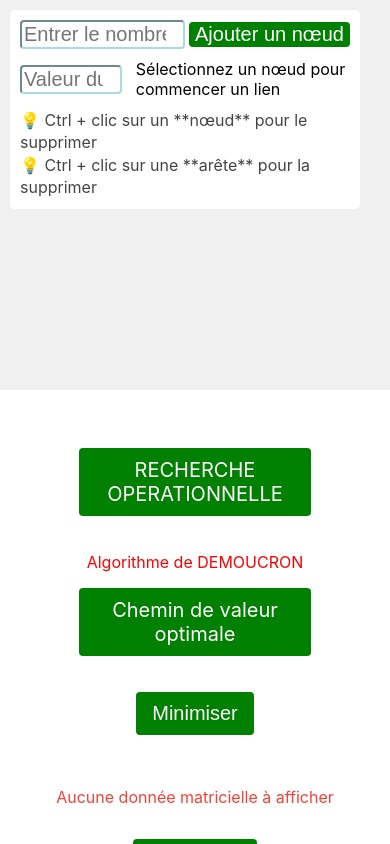
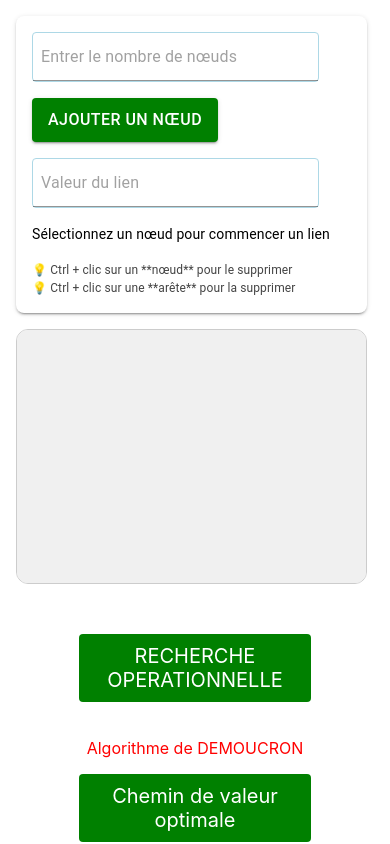
Before and after one commit to miorami07/ro-project, a React (Create React App) app: page / in a window 390 px wide. Built offline with nearby package versions, Linux system fonts and the light colour scheme.

Commit message:
fix: responsive design

```diff
--- a/src/component/graphe/Graphe.jsx
+++ b/src/component/graphe/Graphe.jsx
@@ -1,6 +1,6 @@
 import React, { useState, useCallback, useContext } from "react";
 import Tableau from "./Tableau";
-import { Stack } from "@mui/material";
+import { Box, Button, Input, Stack, Typography } from "@mui/material";
 import { PathCostsContext } from "../../context/PathCostProvider";
 import Maximum from "./Maximum";
 // import { PathCostsContext } from "../../context/PathCostProvider";
@@ -120,117 +120,93 @@ const DynamicGraph = () => {
     return Math.abs(sourceIndex - targetIndex) === 1;
   }
   return (
-    <div
+    <Stack
       style={{
         width: "100%",
         height: "100vh",
         overflow: "hidden",
+        gap: 2,
+      }}
+      direction={{ xs: "column", md: "row" }}
+    >
+      <Stack
+        direction="column"
+        width={{ xs: "90%", md: "100%" }}
+        height="100vh"
+        spacing={2}
+        padding={{ xs: 2, md: 4 }}
+        marginRight={{ xs: 10, md: 2 }}
+      >
+        <Box
+          sx={{
+            background: "#fff",
+            p: 2,
+            borderRadius: 2,
+            boxShadow: 2,
           }}
         >
+          <Stack direction="column" spacing={2}>
             <Stack
-        direction={{ xs: "column", md: "row" }}
-        gap={2}
-        style={{
-          width: "100%",
-          height: "100%",
-        }}
-        display={"flex"}
-        flexWrap={"nowrap"}
+              direction={{ xs: "column", sm: "row" }}
+              spacing={2}
+              alignItems={{ xs: "flex-start", md: "center" }}
+              justifyContent="space-between"
             >
-        {/* Partie Graphique */}
-        <Stack
-          style={{
-            height: { xs: "50vh", md: "100%" },
-            position: "relative",
-          }}
-          width={{ xs: "100%", sm: "90%", md: "50%" }}
-        >
-          <div
-            style={{
-              position: "absolute",
-              top: 10,
-              left: 10,
-              zIndex: 10,
-              background: "#fff",
-              padding: 10,
-              borderRadius: 5,
-              width: "calc(100% - 40px)",
-              boxSizing: "border-box",
-            }}
-          >
-            <div
-              style={{
-                display: "flex",
-                gap: 4,
-                alignItems: "center",
-                width: "100%",
-                justifyContent: "space-between",
-              }}
-            >
-              <input
+              <Input
                 type="number"
                 value={nextNodeLabel}
                 onChange={(e) => setNextNodeLabel(e.target.value)}
                 placeholder="Entrer le nombre de nœuds"
-                min={1}
-                style={{
-                  fontSize: "20px",
-                  borderColor: "lightblue",
-                  borderRadius: 4,
-                  boxSizing: "border-box",
-                  width: "50%",
+                inputProps={{ min: 1 }}
+                sx={{
+                  fontSize: "16px",
+                  border: "1px solid lightblue",
+                  borderRadius: 1,
+                  padding: 1,
+                  width: { xs: "90%", sm: "50%" },
                 }}
               />
-              <button
-                onClick={() => {
-                  setNewNode(true);
-                }}
-                style={{
+              <Button
+                onClick={() => setNewNode(true)}
+                variant="contained"
+                sx={{
                   backgroundColor: "green",
                   color: "white",
-                  border: "none",
-                  borderRadius: 4,
-                  cursor: "pointer",
-                  fontSize: "20px",
-                  padding: { xs: "8px 12px", md: "10px 16px" },
+                  fontSize: "16px",
+                  px: { xs: 2, md: 3 },
+                  py: { xs: 1, md: 1.5 },
+                  borderRadius: 1,
                   whiteSpace: "nowrap",
                 }}
               >
                 Ajouter un nœud
-              </button>
-            </div>
+              </Button>
+            </Stack>
 
-            <div
-              style={{
-                marginTop: 10,
-                display: "flex",
-                justifyContent: "space-between",
-                gap: 4,
-                alignItems: "center",
-                flexWrap: { xs: "wrap", md: "none" },
-              }}
+            <Stack
+              direction={{ xs: "column", sm: "row" }}
+              spacing={2}
+              alignItems={{ xs: "flex-start", md: "center" }}
+              justifyContent="space-between"
             >
-              <input
+              <Input
                 type="number"
                 value={edgeValue}
                 onChange={(e) => setEdgeValue(e.target.value)}
                 placeholder="Valeur du lien"
-                min={1}
-                style={{
-                  fontSize: "20px",
-                  borderColor: "lightblue",
-                  borderRadius: 4,
-                  width: "50%",
-                  boxSizing: "border-box",
+                inputProps={{ min: 1 }}
+                sx={{
+                  fontSize: "16px",
+                  border: "1px solid lightblue",
+                  borderRadius: 1,
+                  padding: 1,
+                  width: { xs: "90%", sm: "50%" },
                 }}
-                size={"normal"}
               />
-              <span
-                style={{
-                  marginLeft: 10,
+              <Typography
+                sx={{
                   fontSize: { xs: 14, md: 16 },
-                  display: "inline-block",
-                  marginTop: { xs: 5, md: 0 },
+                  width: { xs: "100%", sm: "auto" },
                 }}
               >
                 {linkingNode
@@ -238,32 +214,39 @@ const DynamicGraph = () => {
                       nodes.find((n) => n.id === linkingNode)?.label
                     }"`
                   : "Sélectionnez un nœud pour commencer un lien"}
-              </span>
-            </div>
-            <div
-              style={{
-                marginTop: 10,
-                fontSize: { xs: 12, md: 14 },
-                color: "#444",
-                lineHeight: 1.4,
+              </Typography>
+            </Stack>
+
+            <Typography sx={{ fontSize: { xs: 12, md: 14 }, color: "#444" }}>
+              💡 Ctrl + clic sur un **nœud** pour le supprimer <br />
+              💡 Ctrl + clic sur une **arête** pour la supprimer
+            </Typography>
+          </Stack>
+        </Box>
+        <Box
+          sx={{
+            height: { xs: "30vh", md: "100vh" },
+            overflowX: "auto",
+            overflowY: "hidden",
+            border: "1px solid #ccc",
+            borderRadius: 3,
           }}
         >
-              💡 Ctrl + clic sur un **nœud** pour le supprimer
-              <br />
-              💡 Ctrl + clic sur une **arête** pour la supprimer
-            </div>
-          </div>
-
+          <Box
+            sx={{
+              width: "100%",
+              height: "100%",
+            }}
+          >
             <svg
               id="graph-svg"
-            minWidth="100%"
-            height="100%"
               viewBox="0 0 500 500"
               preserveAspectRatio="xMidYMid meet"
               style={{
                 backgroundColor: "#f0f0f0",
+                width: "100%",
+                height: { xs: "50vh", md: "100%" },
                 cursor: "crosshair",
-              overflow: "auto",
               }}
               onClick={(e) => (newNode ? addNode(e) : handleAddNode(e))}
               onMouseMove={handleDrag}
@@ -313,9 +296,7 @@ const DynamicGraph = () => {
                         e.stopPropagation();
                         if (e.ctrlKey) handleDeleteEdge(source.id, target.id);
                       }}
-                    style={{
-                      cursor: "pointer",
-                    }}
+                      style={{ cursor: "pointer" }}
                     />
                     <text
                       x={(source.x + target.x) / 2}
@@ -329,6 +310,7 @@ const DynamicGraph = () => {
                 );
               })}
 
+              {/* Nœuds */}
               {nodes.map((node) => (
                 <g
                   key={node.id}
@@ -386,21 +368,22 @@ const DynamicGraph = () => {
                 </g>
               ))}
             </svg>
+          </Box>
+        </Box>
       </Stack>
+
       <div
         style={{
-            maxWidth: { xs: "100%", md: "50%" },
           height: { xs: "50vh", md: "100%" },
           overflow: "auto",
-            padding: "10px 10px",
           boxSizing: "border-box",
+          width: "100%",
         }}
       >
         <Tableau nodes={nodes} edges={edges} />
         <Maximum nodes={nodes} edges={edges} />
       </div>
     </Stack>
-    </div>
   );
 };
 
--- a/src/component/graphe/Tableau.jsx
+++ b/src/component/graphe/Tableau.jsx
@@ -140,7 +140,7 @@ const Tableau = ({ nodes = [], edges = [] }) => {
       >
         <Stack
           direction={{ xs: "column", md: "row" }}
-          gap={{ xs: 2, md: 2 }}
+          gap={{ xs: 2, md: 1 }}
           justifyContent={"space-between"}
           alignItems="center"
           flexWrap="wrap"
@@ -254,6 +254,7 @@ const Tableau = ({ nodes = [], edges = [] }) => {
             flexWrap: "wrap",
             gap: 20,
             paddingTop: 10,
+            alignItems: { xs: "center", md: "flex-start" },
           }}
         >
           {steps.map((step, index) => (
@@ -302,6 +303,9 @@ const MatrixDisplay = ({
         width: { xs: "100%", sm: "80%", md: 500 },
         maxWidth: "100%",
         margin: { xs: "0 auto", md: "initial" },
+        alignItems: { xs: "center", md: "flex-start" },
+        display: "flex",
+        flexDirection: "column",
       }}
     >
       <h3
```
Lines whose indentation alone changed are shown as unchanged.
